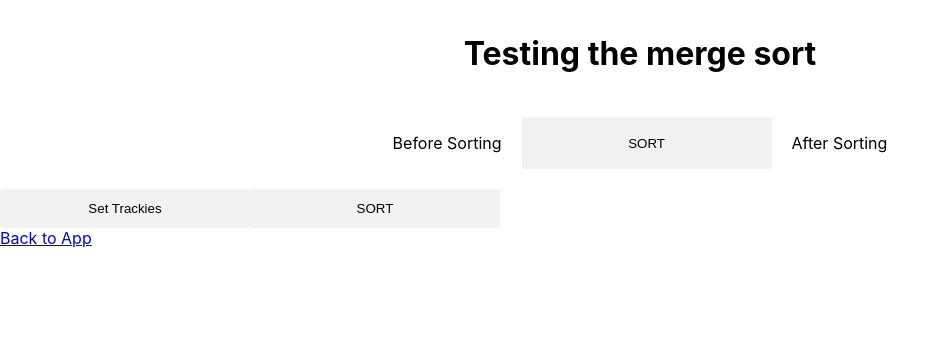
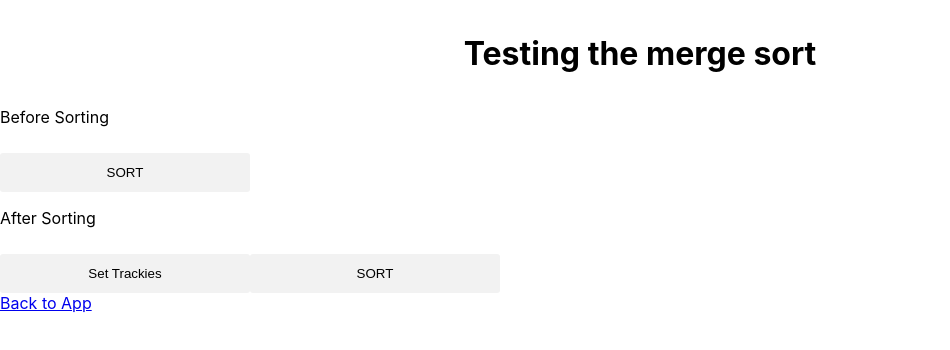
Before and after one commit to srym8/clarify, a React (Create React App) app: page /sort in a window 1280 px wide. Shown: the top 350 px of the page, without its empty margins (0-950 px from the left). Built offline with nearby package versions, Linux system fonts and the light colour scheme.

Commit message:
Removed deprecated stylings

```diff
--- a/src/components/Sort/Sort.css
+++ b/src/components/Sort/Sort.css
@@ -1,13 +1,3 @@
-.sorting {
-    display: flex;
-    justify-content: center;
-}
-
-.ns {
-    margin: 10px;
-    float: left;
-}
-
 .information {
     color: #20C20E;
 }
```
